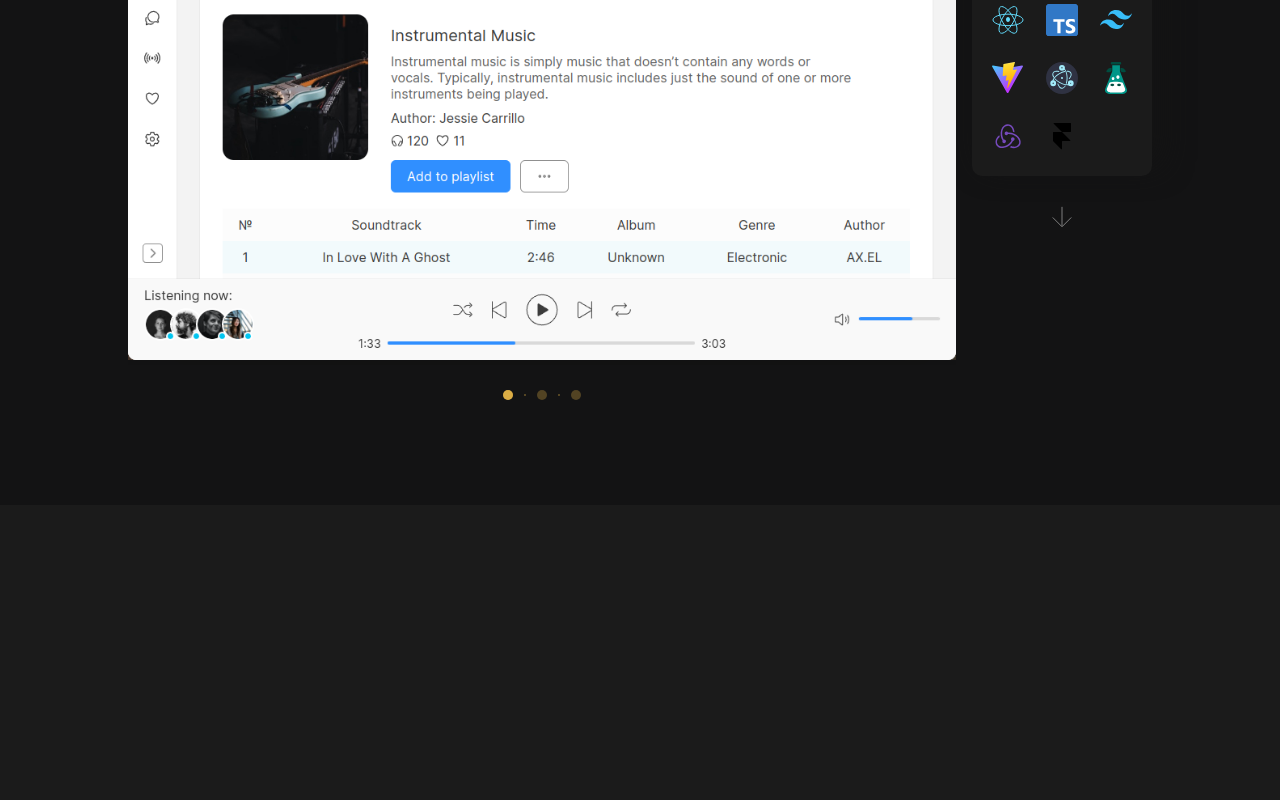
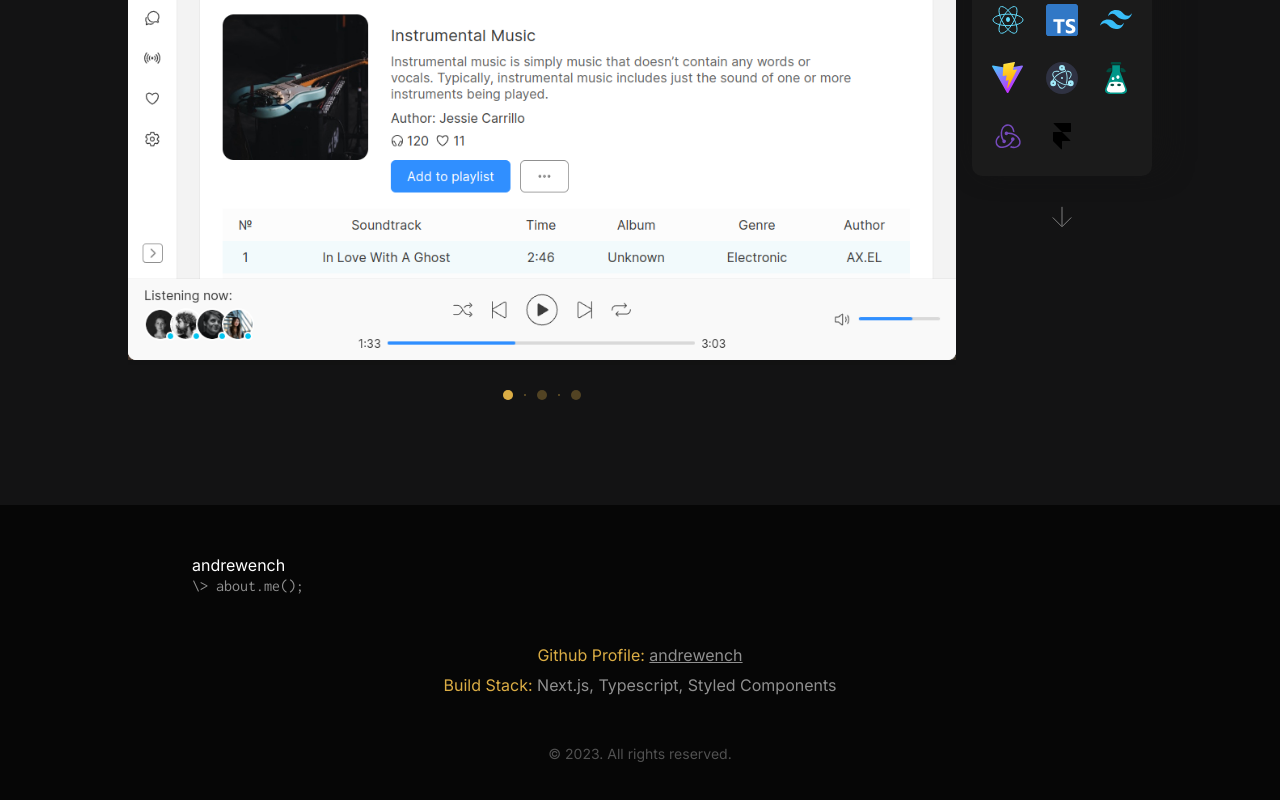
Before and after one commit to andrewench/personal-page-v2, a Next.js app: page / in a window 1280 px wide. Shown: the part 2122-2922 px from the top of the page. Before the commit the page ends 2627 px from the top, so only its background shows below. Built offline with nearby package versions, Linux system fonts and the light colour scheme.

Commit message:
add footer section

```diff
--- /dev/null
+++ b/src/components/layout/footer.component.tsx
@@ -0,0 +1,71 @@
+import Link from 'next/link'
+
+import { FC } from 'react'
+
+import { styled } from 'styled-components'
+
+import { Flex, ScreenLayout } from '@/components/layout'
+
+import { Logo } from '@/components/ui'
+
+export const Footer: FC = () => {
+  return (
+    <StyledBox>
+      <ScreenLayout>
+        <Logo />
+
+        <StyledMeta direction="column" align="center" gap={10}>
+          <StyledProfileText>
+            Github Profile:{' '}
+            <StyledProfileLink
+              href="https://github.com/andrewench"
+              target="_blank"
+              title="Open a new tab"
+            >
+              andrewench
+            </StyledProfileLink>
+          </StyledProfileText>
+
+          <StyledBuildText>
+            <StyledBuildLabel>Build Stack:</StyledBuildLabel> Next.js,
+            Typescript, Styled Components
+          </StyledBuildText>
+        </StyledMeta>
+
+        <StyledCopyright>&copy; 2023. All rights reserved.</StyledCopyright>
+      </ScreenLayout>
+    </StyledBox>
+  )
+}
+
+const StyledBox = styled.div`
+  padding: 50px 0;
+  color: #fff;
+  background-color: #060606;
+`
+
+const StyledCopyright = styled.p`
+  text-align: center;
+  font-size: 14px;
+  color: var(--text-level-2);
+`
+
+const StyledMeta = styled(Flex)`
+  margin: 50px 0;
+`
+
+const StyledProfileText = styled.p`
+  color: var(--palette-yellow);
+`
+
+const StyledProfileLink = styled(Link)`
+  color: var(--text-level-3);
+`
+
+const StyledBuildText = styled.p`
+  color: var(--text-level-3);
+`
+
+const StyledBuildLabel = styled.span`
+  color: var(--palette-yellow);
+`
--- a/src/components/layout/header.component.tsx
+++ b/src/components/layout/header.component.tsx
@@ -6,9 +6,7 @@ import { styled } from 'styled-components'
 
 import { Flex, ScreenLayout } from '@/components/layout'
 
-import { Logo } from '@/components/shared'
-
-import { HeaderHashLink } from '@/components/ui'
+import { HeaderHashLink, Logo } from '@/components/ui'
 
 export const Header: FC<{ scrollY: number }> = memo(function Header({
   scrollY,
--- a/src/components/layout/index.ts
+++ b/src/components/layout/index.ts
@@ -3,3 +3,4 @@ export { ScreenLayout } from './screen.component'
 export { VerticalCarousel } from './vertical-carousel.component'
 export { ProjectCarouselGallery } from './project-carousel-gallery.component'
 export { Header } from './header.component'
+export { Footer } from './footer.component'
--- a/src/components/providers/main.provider.tsx
+++ b/src/components/providers/main.provider.tsx
@@ -4,7 +4,7 @@ import { FC, memo, useEffect, useState } from 'react'
 
 import { Portfolio, Skills, Welcome } from '@/components/screens'
 
-import { Header } from '@/components/layout'
+import { Footer, Header } from '@/components/layout'
 
 import { StyledProvider } from './'
 
@@ -37,6 +37,8 @@ export const MainProvider: FC = memo(function MainProvider() {
         <Welcome />
         <Skills />
         <Portfolio />
+
+        <Footer />
       </StyledProvider>
     </main>
   )
--- a/src/components/shared/index.ts
+++ b/src/components/shared/index.ts
@@ -1,3 +1,2 @@
-export { Logo } from './logo.component'
-export { ProgressPoint } from '../shared/progress-point.component'
+export { ProgressPoint } from './progress-point.component'
 export { SectionTitle } from './section-title.component'
--- a/src/components/ui/index.ts
+++ b/src/components/ui/index.ts
@@ -4,3 +4,4 @@ export { LinkSwitcher } from './link-switcher.component'
 export { Tab } from './tab.component'
 export { CarouselDotButton } from './carousel-dot-button.component'
 export { CarouselGallery } from './carousel-gallery.component'
+export { Logo } from './logo.component'
```
Also changed, not shown: src/components/ui/logo.component.tsx (renamed from src/components/shared/logo.component.tsx).
